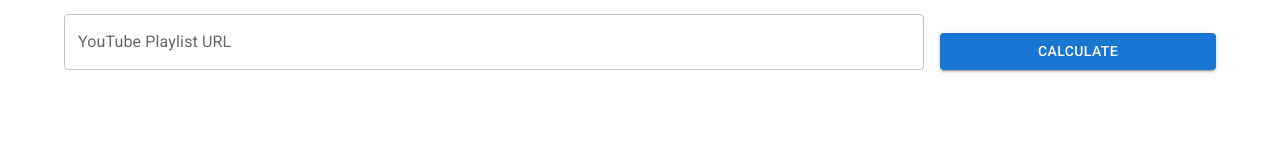
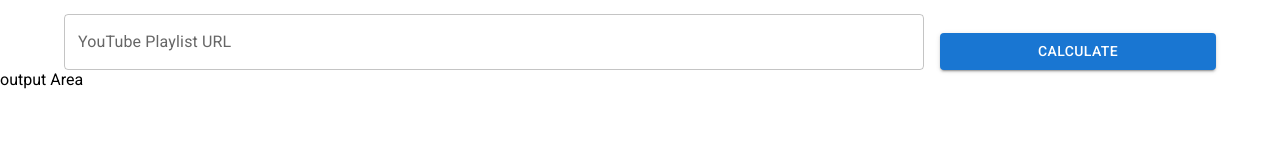
Before and after one commit to JacobSobolev/youtube-playlist-length, a React (Create React App) app: page / in a window 1280 px wide. Shown: the part 131-291 px from the top of the page. Built offline with nearby package versions, Linux system fonts and the light colour scheme; no server answers.

Commit message:
create output area component

```diff
--- a/src/components/App.js
+++ b/src/components/App.js
@@ -3,6 +3,7 @@ import React, { useState } from "react";
 import Header from "./Header/Header";
 import Footer from "./Footer/Footer";
 import InputArea from "./InputArea/InputArea";
+import OutputArea from "./OutputArea/OutputArea";
 
 import "./App.css";
 
@@ -35,6 +36,7 @@ function App() {
     <div>
       <Header />
       <InputArea calcList={calcList} />
+      <OutputArea />
       <Footer />
     </div>
   );
--- /dev/null
+++ b/src/components/OutputArea/OutputArea.jsx
@@ -0,0 +1,11 @@
+import React from "react";
+
+import "./OutputArea.css";
+
+function OutputArea(props){
+    return(
+        <div>output Area</div>
+    );
+}
+
+export default OutputArea;
```
Also changed, not shown: src/components/OutputArea/OutputArea.css (added).
